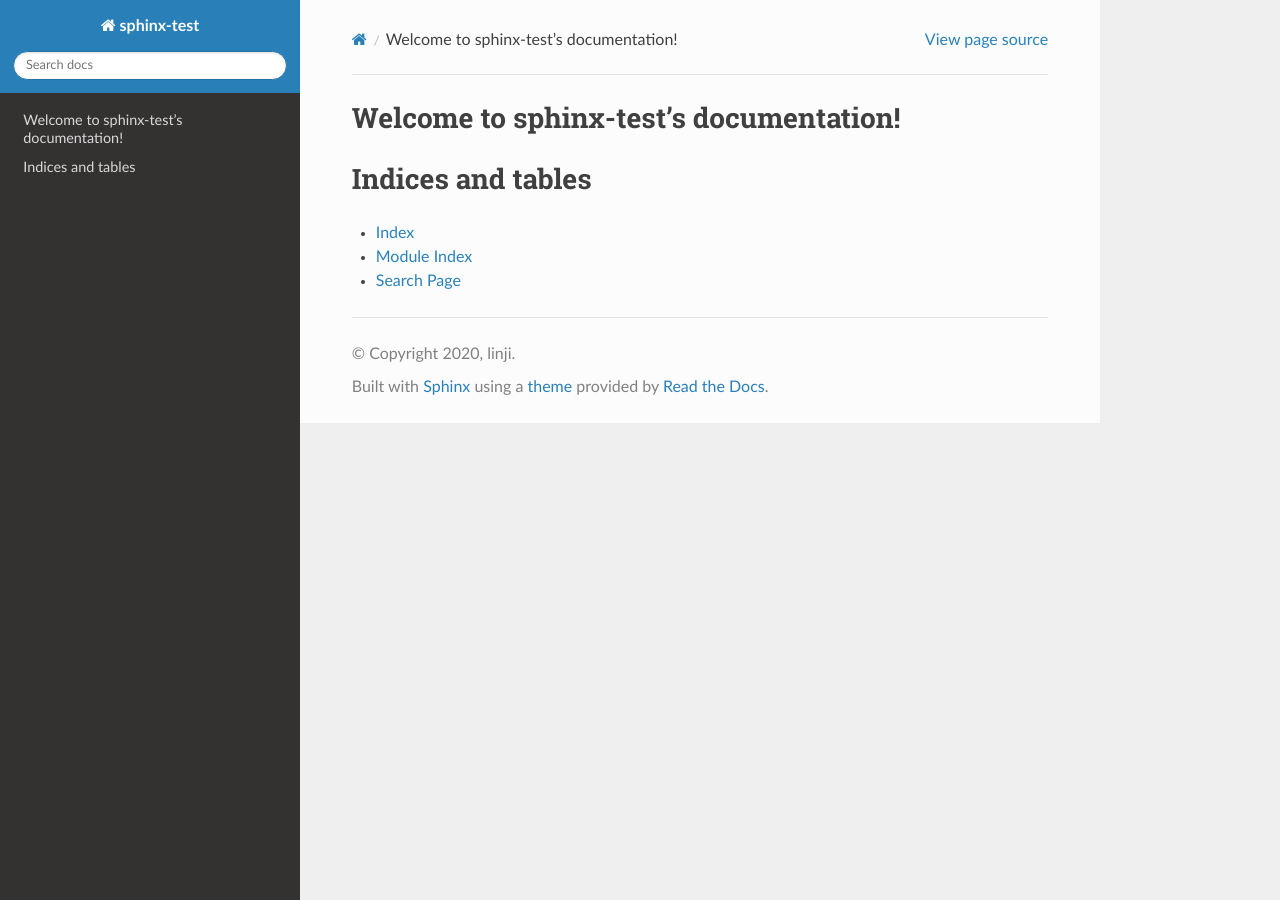
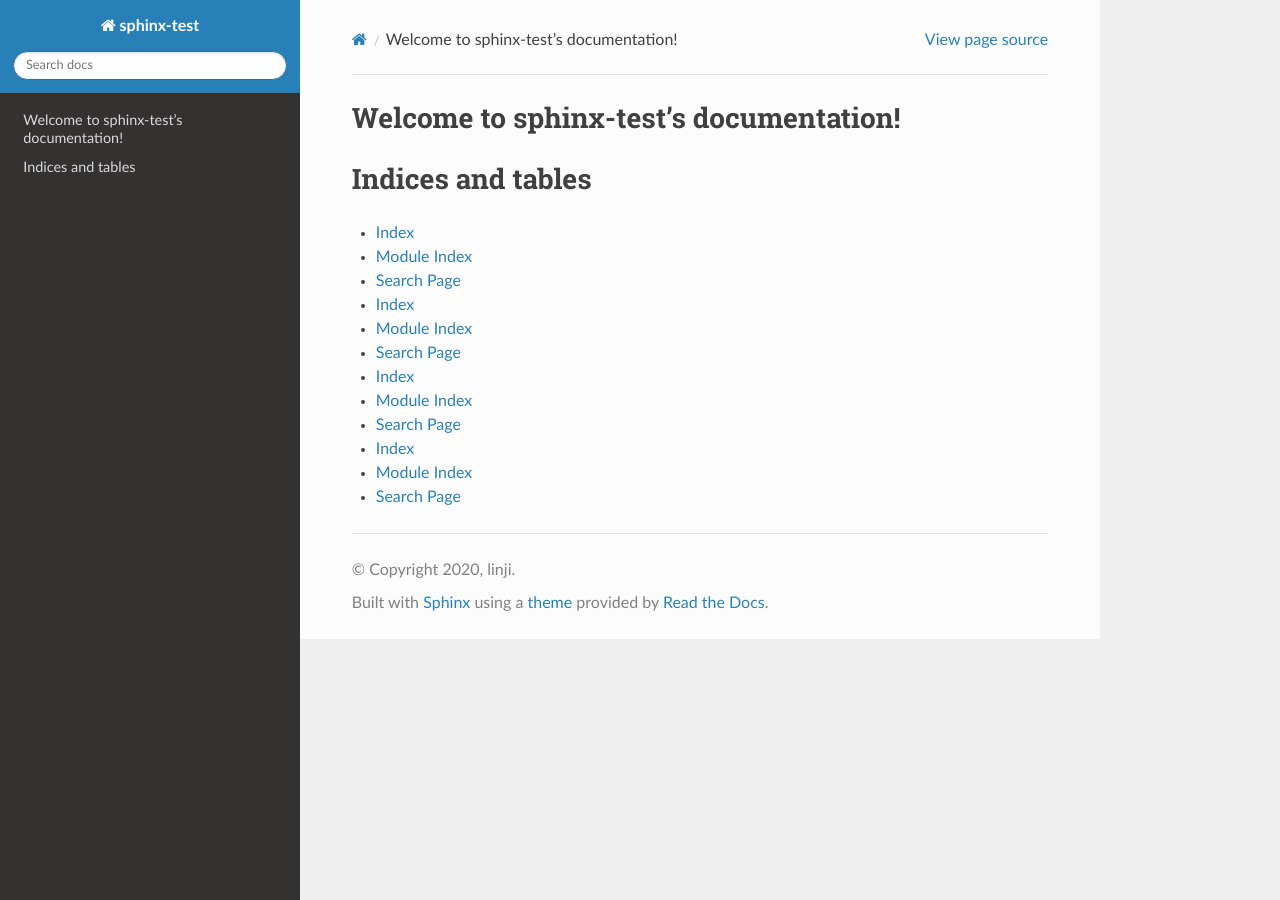
Before and after one commit to linjiX/sphinx-test, a Sphinx documentation site: the page built from source/index.rst, in a window 1280 px wide. Built offline with Sphinx 7.4.7 and the Read the Docs theme 2.0.0, drawn with Linux system fonts in a browser that asks for light colours; pages that are not in the unit, such as notebooks, are missing from menus.

Commit message:
Add more items

```diff
--- a/source/index.rst
+++ b/source/index.rst
@@ -19,3 +19,12 @@ Indices and tables
 * :ref:`genindex`
 * :ref:`modindex`
 * :ref:`search`
+* :ref:`genindex`
+* :ref:`modindex`
+* :ref:`search`
+* :ref:`genindex`
+* :ref:`modindex`
+* :ref:`search`
+* :ref:`genindex`
+* :ref:`modindex`
+* :ref:`search`
```
